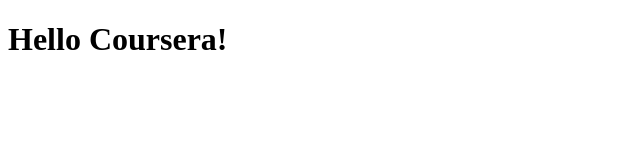
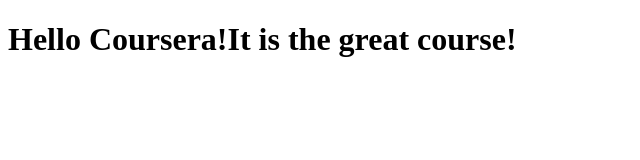
Before and after one commit to YaTravina/coursera-test, a plain HTML site: page site/index.html in a window 1280 px wide. Shown: the whole page, without its empty margins (0-640 px from the left). Drawn offline with Linux system fonts and the light colour scheme.

Commit message:
Small adition to our page.

```diff
--- a/site/index.html
+++ b/site/index.html
@@ -1,9 +1,9 @@
 <!Doctype html>
 <html>
 <head>
-<title>Hello Coursera! It is the great course!</title>
+<title>Hello Coursera! </title>
 </head>
 <body>
-<h1>Hello Coursera!</h1>
+<h1>Hello Coursera!It is the great course!</h1>
 </body>
 </html>
```
